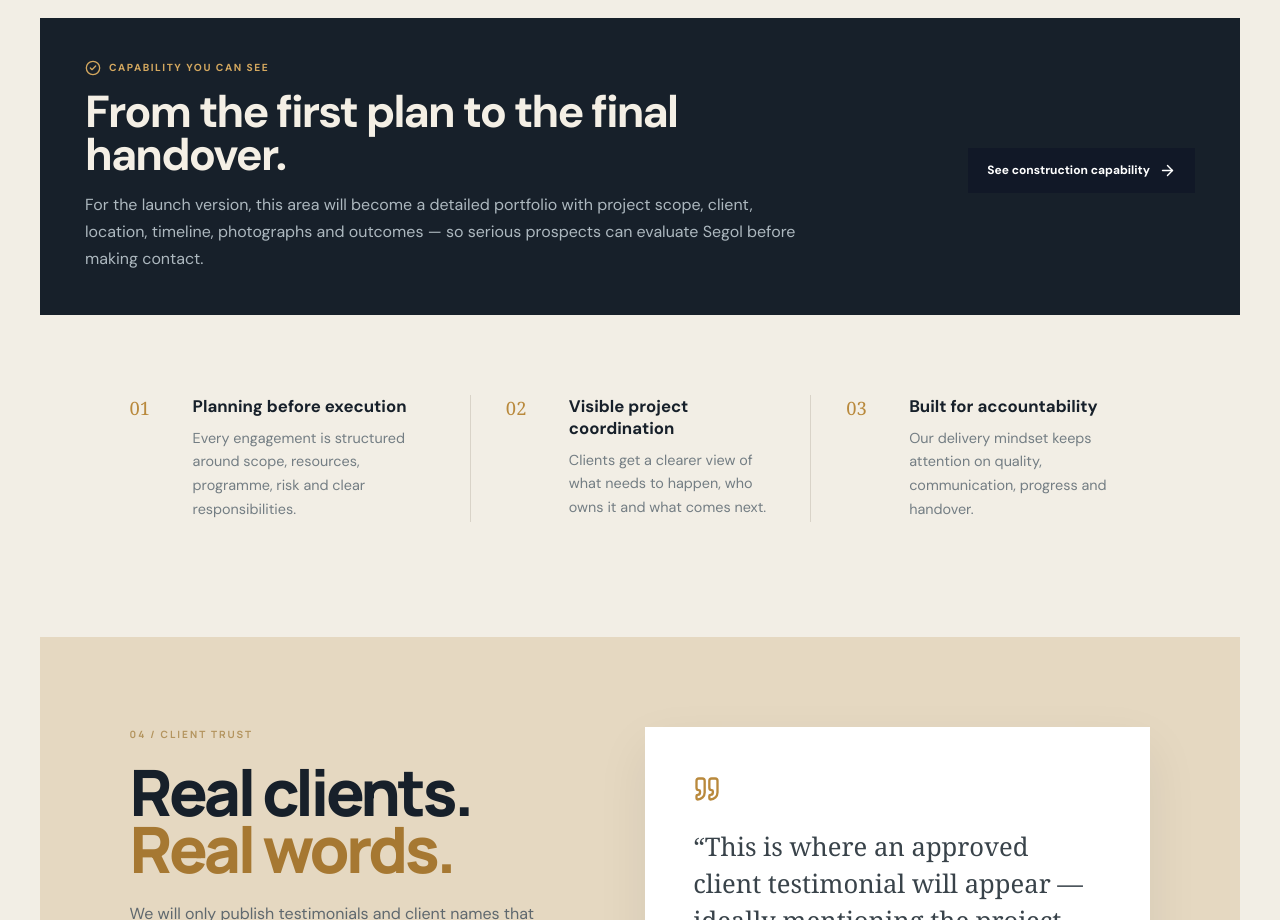
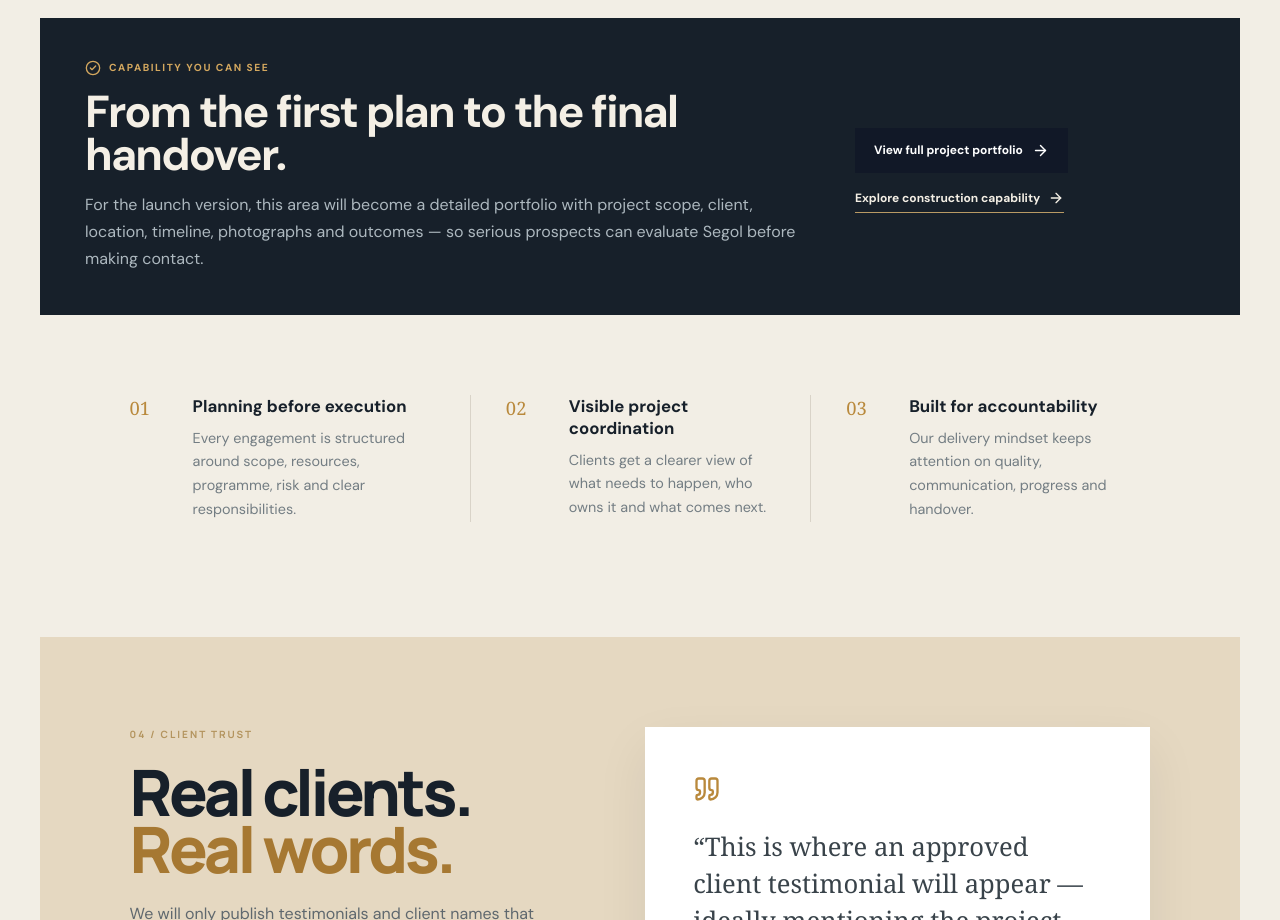
Before and after one commit to Talemu333/segol-associates-website, a React (Vite) app: page / in a window 1280 px wide. Shown: the part 5120-6040 px from the top of the page. Built offline with nearby package versions, Linux system fonts and the light colour scheme.

Commit message:
feat: strengthen homepage project conversion path

```diff
--- a/src/components/sections/ProjectProof.jsx
+++ b/src/components/sections/ProjectProof.jsx
@@ -76,7 +76,10 @@ export default function ProjectProof() {
           <h3>From the first plan to the final handover.</h3>
           <p>For the launch version, this area will become a detailed portfolio with project scope, client, location, timeline, photographs and outcomes — so serious prospects can evaluate Segol before making contact.</p>
         </div>
-        <Link className="button dark-button" to="/services/construction">See construction capability <ArrowRight size={17} /></Link>
+        <div className="proof-banner-actions">
+          <Link className="button dark-button" to="/projects">View full project portfolio <ArrowRight size={17} /></Link>
+          <Link className="text-link" to="/services/construction">Explore construction capability <ArrowRight size={16} /></Link>
+        </div>
       </div>
 
       <div className="proof-points section">
```
